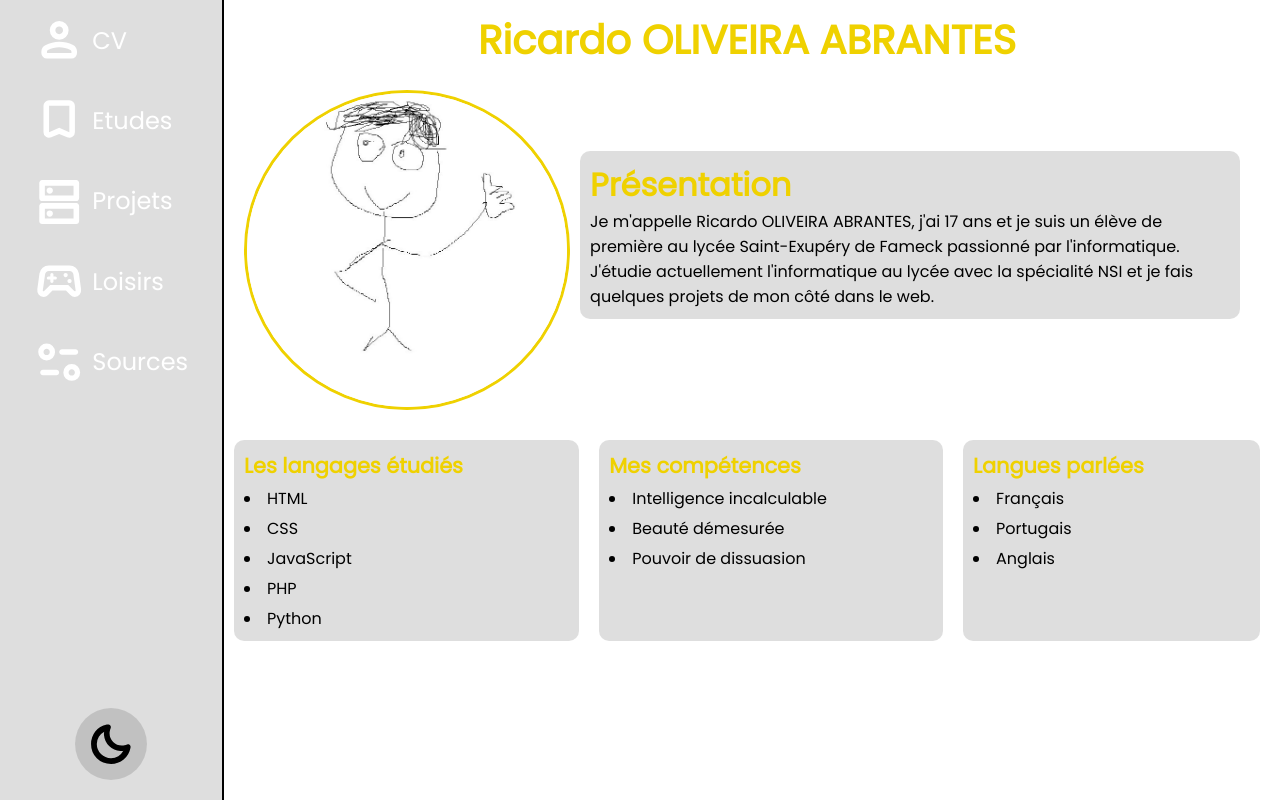
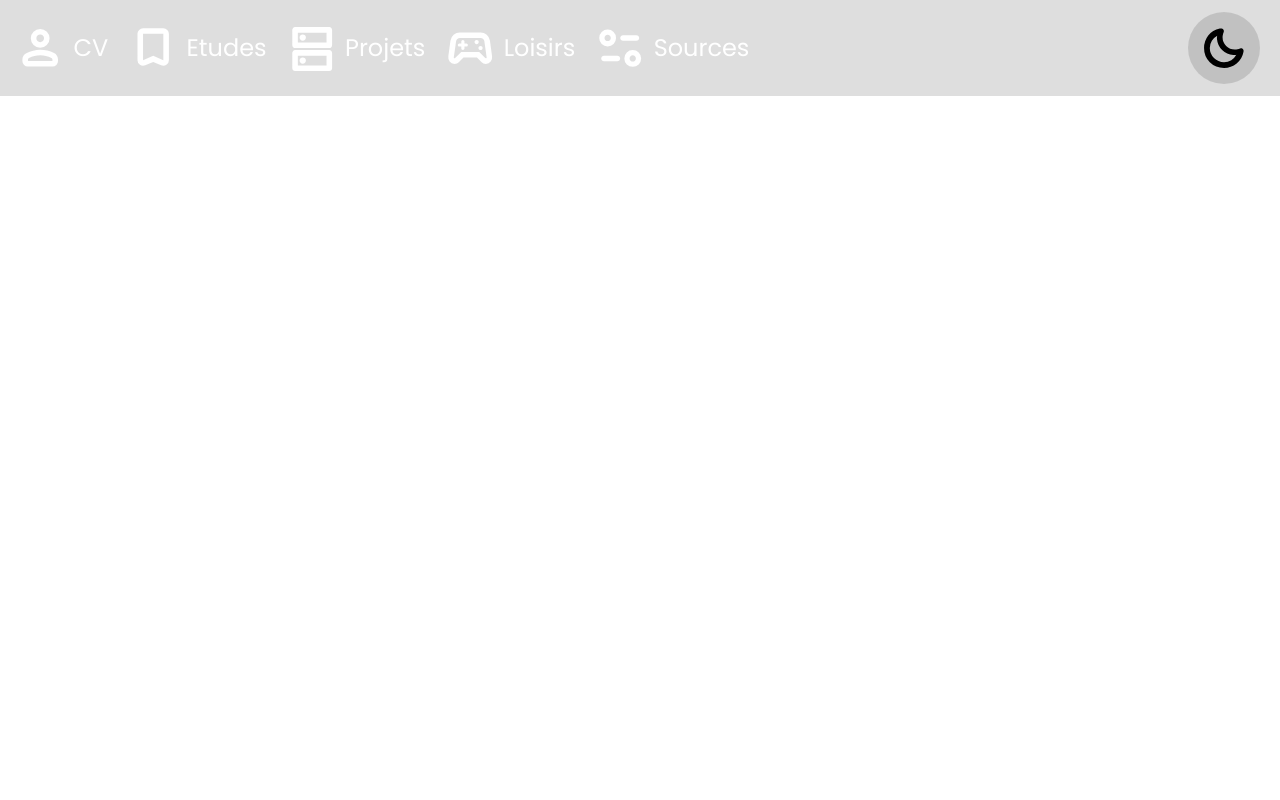
Before and after one commit to ricardoliveiraa/portifolio, a plain HTML site: page pages/cv.html in a window 1280 px wide. Drawn offline with Linux system fonts and the light colour scheme.

Commit message:
refait la barre de tache pour le nouveau redesing et supprimer les  anciens trucs

```diff
--- a/pages/cv.html
+++ b/pages/cv.html
@@ -28,42 +28,7 @@
     </nav>
     <div class="separateur"></div>
     <main>
-        <h1>Ricardo OLIVEIRA ABRANTES</h1>
-        <div id="presentation_conteiner">
-            <img src="../images/portrait.jpg" alt="Portrait de moi fait maison">
-            <div class="text_box" id="presentation">
-                <h2>Présentation</h2>
-                <p>Je m'appelle Ricardo OLIVEIRA ABRANTES, j'ai 17 ans et je suis un élève de première au lycée Saint-Exupéry de Fameck passionné par l'informatique. J'étudie actuellement l'informatique au lycée avec la spécialité NSI et je fais quelques projets de mon côté dans le web. </p>
-            </div>
-        </div>
-        <div id="list_conteiner">
-            <div class="list_box">
-                <h2>Les langages étudiés</h2>
-                <ul>
-                    <li>HTML</li>
-                    <li>CSS</li>
-                    <li>JavaScript</li>
-                    <li>PHP</li>
-                    <li>Python</li>
-                </ul>
-            </div>
-            <div class="list_box">
-                <h2>Mes compétences</h2>
-                <ul>
-                    <li>Intelligence incalculable</li>
-                    <li>Beauté démesurée</li>
-                    <li>Pouvoir de dissuasion</li>
-                </ul>
-            </div>
-            <div class="list_box" >
-                <h2>Langues parlées</h2>
-                <ul>
-                    <li>Français</li>
-                    <li>Portugais</li>
-                    <li>Anglais</li>
-                </ul>
-            </div>
-        </div>
+
     </main>
 </body>
 </html>
--- a/style/style_cv.css
+++ b/style/style_cv.css
@@ -19,97 +19,3 @@ body {
     width: 100%;
     background-color: var(--background_color);
 }
-
-main {
-    margin: 10px;
-}
-
-h1 {
-    text-align: center;
-    color: var(--title_color);
-}
-
-img {
-    width: 40%;
-    height: 40%;
-    border-radius: 50%;
-    margin: auto;
-    display: block;
-    margin-top: 20px;
-    margin-bottom: 20px;
-    border: 3px solid var(--title_color);
-}
-
-h2 {
-    color: var(--title_color);
-}
-
-.text_box {
-    background-color: var(--box_color);
-    padding: 5px;
-    border-radius: 10px;
-    padding: 10px;
-    margin: 10px;
-}
-
-#presentation {
-    margin-bottom: 40px;
-}
-
-.text_box h2 {
-    font-size: 2em;
-}
-
-.text_box p {
-    color: var(--text_color);
-}
-
-#list_conteiner {
-    display: flex;
-    flex-flow: row wrap;
-}
-
-.list_box {
-    background-color: var(--box_color);
-    padding: 5px;
-    border-radius: 10px;
-    padding: 10px;
-    margin: 10px;
-    width: auto;
-    flex: auto;
-}
-
-.list_box h2 {
-    font-size: 1.3em;
-}
-
-.list_box ul {
-    list-style: inside;
-}
-
-.list_box li {
-    color: var(--text_color);
-    margin-top: 5px;
-}
-
-@media screen and (min-width: 768px) {
-    h1 {
-        font-size: 2.5em;
-    }
-
-    #presentation_conteiner {
-        display: flex;
-        margin: 20px;
-    }
-
-    img {
-        height: 20em;
-        margin-top: 0px;
-        margin-bottom: 0px;
-    }
-
-    .text_box {
-        height: fit-content;
-        align-self: center;
-    }
-}
--- a/style/style_task_bar.css
+++ b/style/style_task_bar.css
@@ -152,27 +152,26 @@ nav {
 
     nav {
         background-image: none;
-        height: 100vh;
-        flex-flow: column nowrap;
-        width: 4em;
-        position: fixed;
+        flex-flow: row nowrap;
+        width: 100vw;
+        height: 5em;
+        position: absolute;
         background-color: var(--box_color);
         padding: 15px;
-        border-right: 2px solid var(--text_color);
     }
 
     main{
-        margin-left: 4em;
+        margin-top: 5em;
         flex: 1;
     }
 
     nav:hover{
-        width: 14em;
+        height: 6em;
         transition: all 0.5s ease;
     }
 
     nav:hover ~ main {
-        margin-left: 14em;
+        margin-top: 6em;
         transition: all 0.5s ease;
     }
 
@@ -182,10 +181,12 @@ nav {
 
     #liste_pages{
         all: unset;
+        list-style: none;
         display: flex;
-        flex-direction: column;
-        gap: 30px;
-        list-style: none;
+        flex-direction: row;
+        gap: 20px;
+        padding: 0px;
+        margin: 0px;
     }
 
     #liste_pages svg{
```
